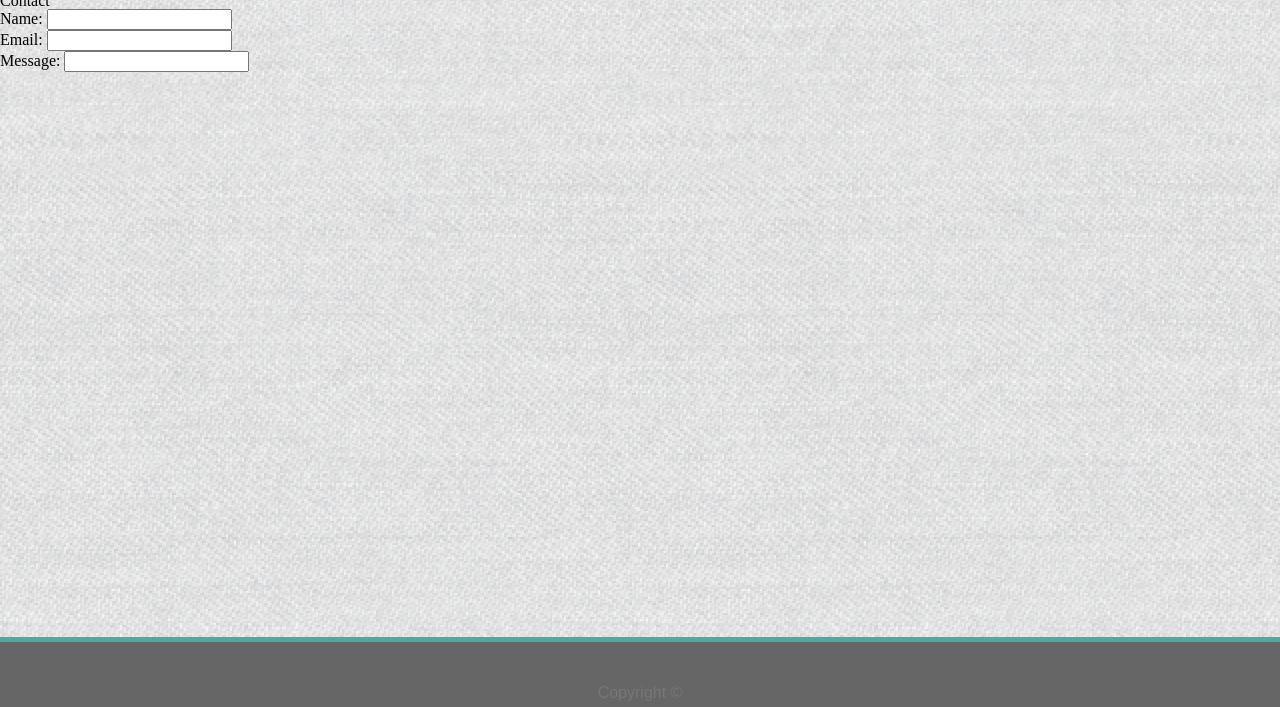
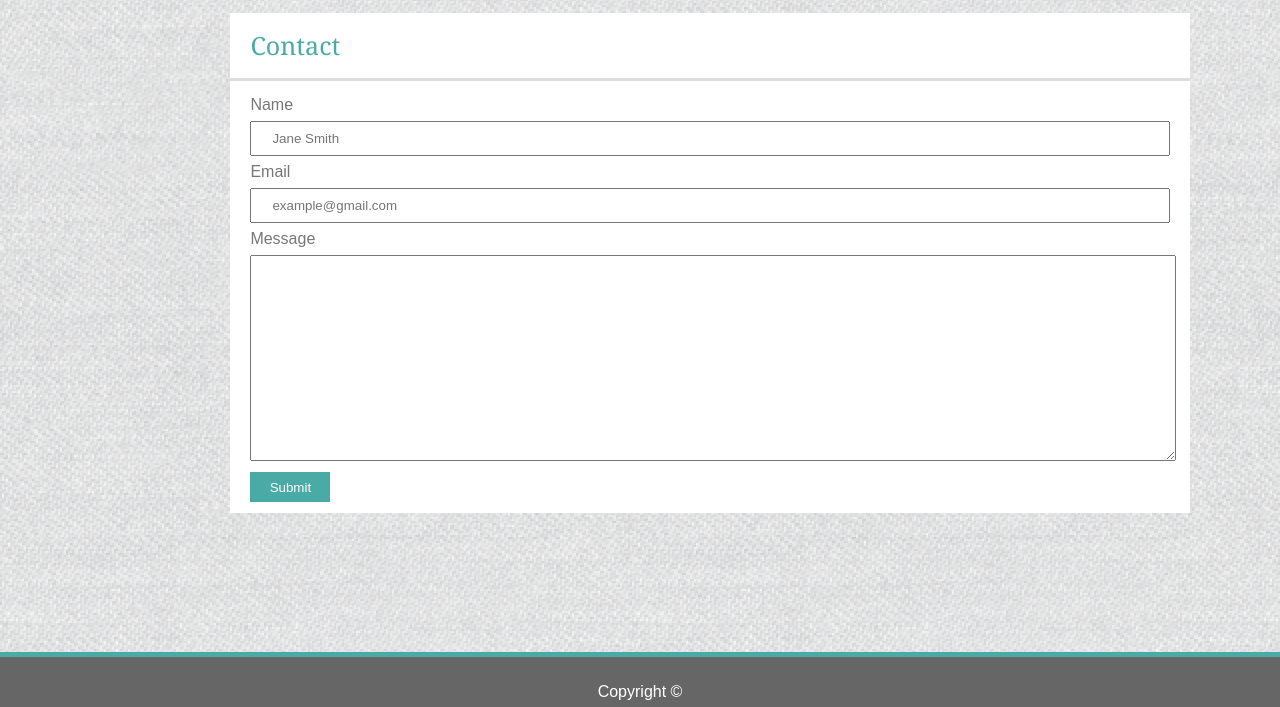
Before and after one commit to bonnie-bee/Basic-Portfolio, a plain HTML site: page contact.html in a window 1280 px wide. Shown: the part 93-800 px from the top of the page. Drawn offline with Linux system fonts and the light colour scheme.

Commit message:
contact css

```diff
--- a/assets/css/style.css
+++ b/assets/css/style.css
@@ -1,4 +1,5 @@
-/*~~~~~~~~~~~~~~~~~~  All pages  ~~~~~~~~~~~~~~~~~~*/
+/*~~~~~~~~~~~~~~~~~~~~~~  Header - All pages  ~~~~~~~~~~~~~~~~~~~~~*/
+
 body {
     background-image: url(../images/45degreee_fabric_@2X.png)
 }
@@ -52,7 +53,11 @@ a{
     margin-right: 20px;
 }
 
-/*~~~~~~~~~~~~~~~~~~~~~~~  About Me  ~~~~~~~~~~~~~~~~~~~~~*/
+
+
+
+/*~~~~~~~~~~~~~~~~~~~~~~~~~~  About Me  ~~~~~~~~~~~~~~~~~~~~~~~~~~~*/
+
 .about-me{
     position: relative;
     width: 960px;
@@ -60,7 +65,6 @@ a{
     background-color: #ffffff;
     left: 18%;
     top: 20px;
-
 }
 
 #me{
@@ -85,7 +89,10 @@ p {
     margin: 20px;
 }
 
-/*~~~~~~~~~~~~~~~~~~~~ Portfolio ~~~~~~~~~~~~~~~~~~~~*/
+
+
+
+/*~~~~~~~~~~~~~~~~~~~~~~~~~ Portfolio ~~~~~~~~~~~~~~~~~~~~~~~~~~~~*/
 
 .portfolio{
     position: relative;
@@ -154,11 +161,65 @@ img{
     text-align: center;
 }
 
+
+
+
+/*~~~~~~~~~~~~~~~~~~~~~~~~~~~~  Contact ~~~~~~~~~~~~~~~~~~~~~~~~~~~*/
+
+.contact{
+    position: relative;
+    width: 960px;
+    height: 500px;
+    background-color: #ffffff;
+    left: 18%;
+    top: 20px;
+}
+
+#formHeader{
+    color: #4aaaa5;
+    font-family: 'Georgia', Times, "Times New Roman", serif;
+    font-size: 25px;
+    padding: 20px;
+    border-bottom: medium solid #dddddd;
+}
+
+.form{
+    padding: 20px;
+    color: #777777;
+    font-family: 'Arial', 'Helvetica Neue', Helvetica, sans-serif;
+}
+
+label{
+    padding-bottom: 40px;
+}
+
+.form{
+    width: 100%;
+    padding: 8px 20px;
+    margin: 8px 0;
+    box-sizing: border-box;
+}
+
+textarea{
+    width: 100%;
+    height: 200px;
+    margin: 8px 0;
+}
+
+.submit{
+    background-color: #4aaaa5;
+    color: #ffffff;
+    width: 80px;
+    height: 30px;
+    border: none;
+
+}
+
 /*~~~~~~~~~~~~~ Footer - Every Page ~~~~~~~~~~~~~~~~~*/
 
 .footer{
     position: fixed;
-    height: 65px;
+    height: 50px;
     width: 100%;
     background-color: #666666;
     border-top: thick solid #4aaaa5;
@@ -168,6 +229,6 @@ img{
 .p3{
     position: relative;
     text-align: center;
-    color: #777777;
-    top: 25%;
+    color: #ffffff;
+
 }
--- a/contact.html
+++ b/contact.html
@@ -20,16 +20,20 @@
             </div>
         </div>
         <div class="contact">
-            <h1>Contact</h1>
-            <form>
-                <label>Name:</label>
-                <input type="text" name="name">
+            <h1 id="formHeader">Contact</h1>
+            <form class="form">
+                <label>Name</label>
                 <br>
-                <label>Email:</label>
-                <input type="text" name="email">
+                <input class="form" type="text" name="name" placeholder="Jane Smith">
                 <br>
-                <label>Message:</label>
-                <input type="text" name="message">
+                <label>Email</label>
+                <br>
+                <input class="form" type="text" name="email" placeholder="example@gmail.com">
+                <br>
+                <label>Message</label>
+                <br>
+                <textarea class="message" type="text" name="message"></textarea>
+                <input class="submit" type="submit" value="Submit">
             </form>
         </div>
     </div>
```
